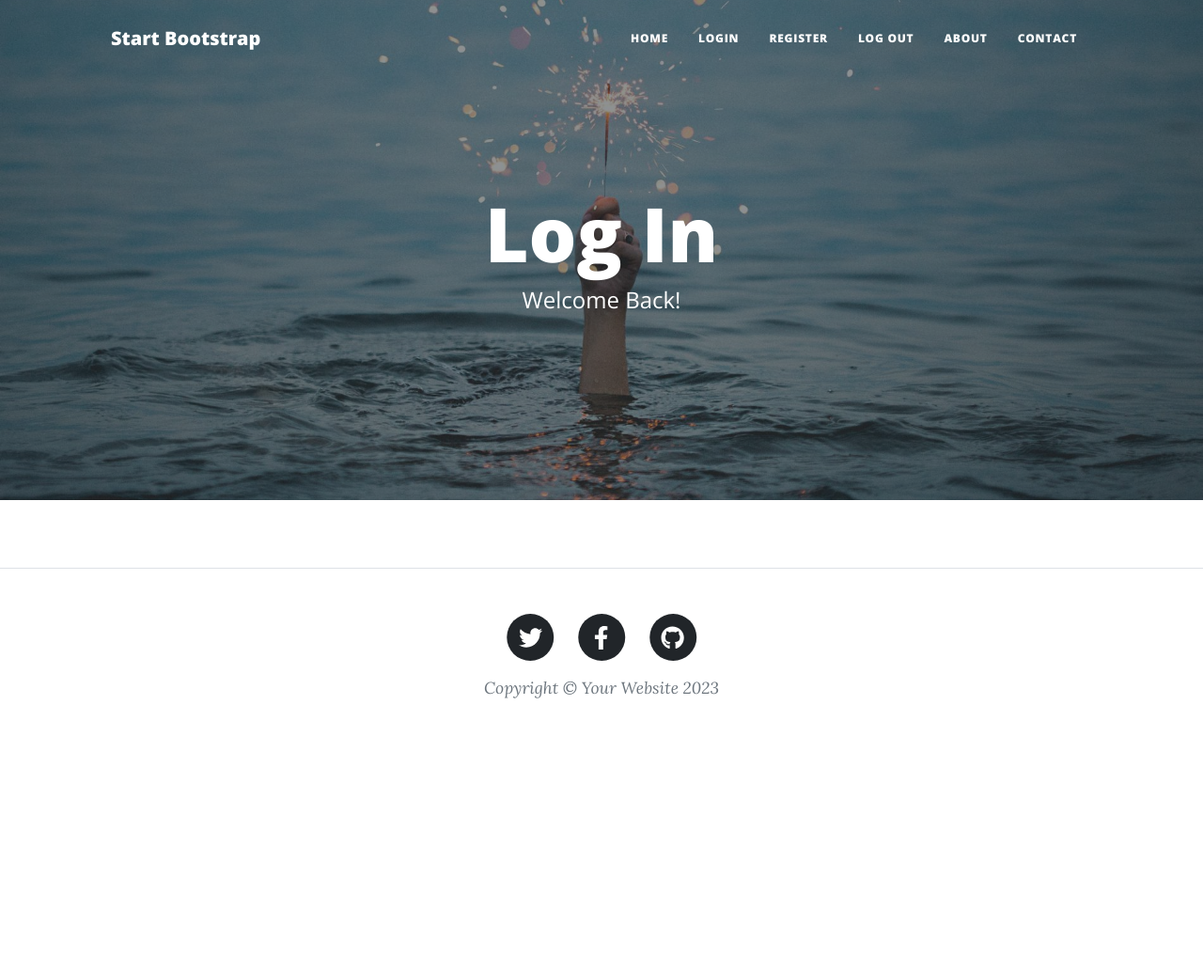
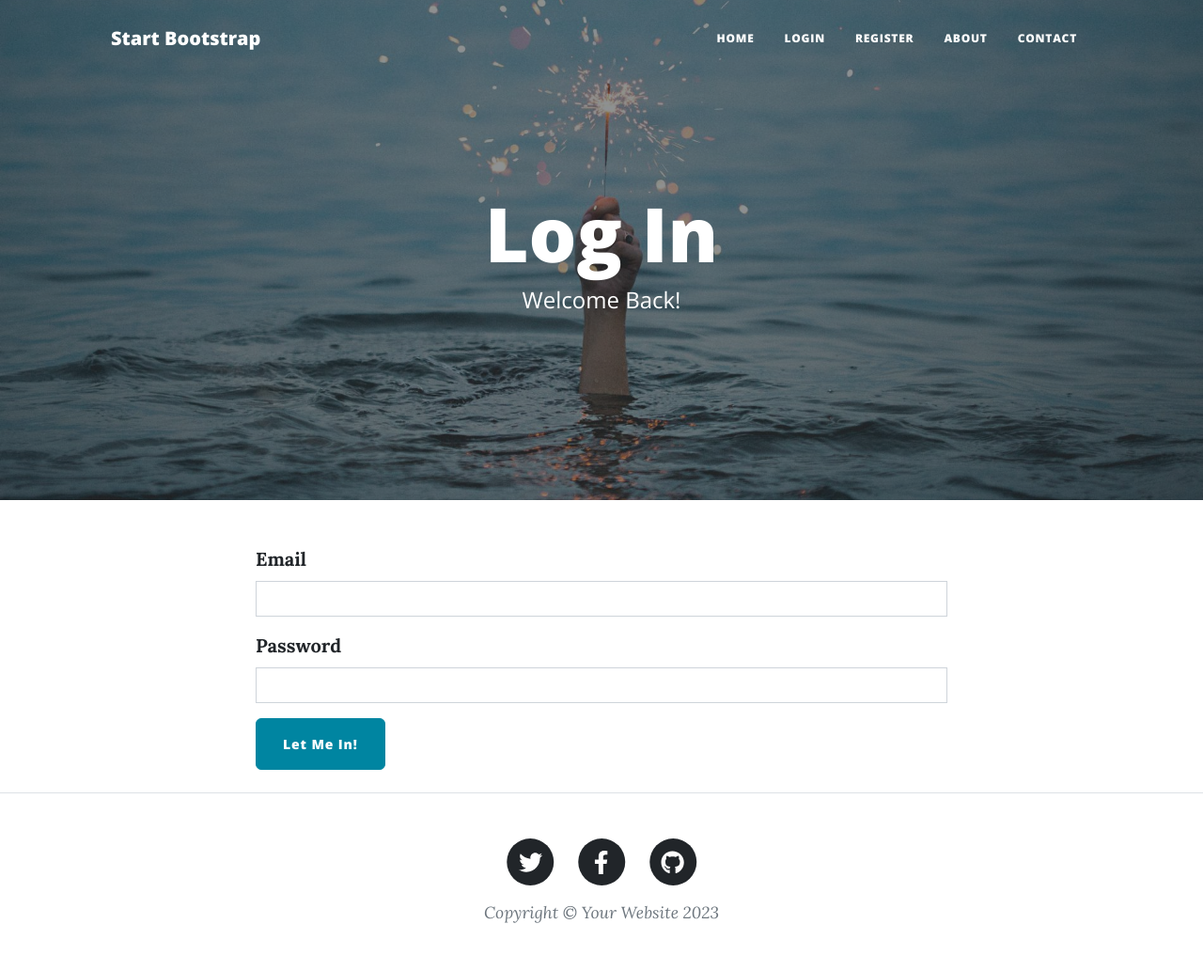
Before and after one commit to koorzenb/blogpost, a Flask app: page /login in a window 1280 px wide. Shown: the whole page at 94% size. Before the commit the page ends 743 px from the top, so only its background shows below. Run offline with Flask 3, Linux system fonts and the light colour scheme; some libraries are stand-ins or nearby versions.

Commit message:
Login registered users

```diff
--- a/forms.py
+++ b/forms.py
@@ -21,7 +21,10 @@ class RegisterForm(FlaskForm):
     submit = SubmitField("Sign Me Up!")
 
 
-# TODO: Create a LoginForm to login existing users
+class LoginForm(FlaskForm):
+    email = StringField("Email", validators=[DataRequired()])
+    password = PasswordField("Password", validators=[DataRequired()])
+    submit = SubmitField("Let Me In!")
 
 
 # TODO: Create a CommentForm so users can leave comments below posts
--- a/main.py
+++ b/main.py
@@ -10,9 +10,8 @@ from sqlalchemy import Integer, String, Text
 from functools import wraps
 from werkzeug.security import generate_password_hash, check_password_hash
 # Import your forms from the forms.py
-from forms import CreatePostForm, RegisterForm
+from forms import CreatePostForm, RegisterForm, LoginForm
 import os
-
 
 '''
 Make sure the required packages are installed:
@@ -32,13 +31,16 @@ app.config['SECRET_KEY'] = os.environ.get('FLASK_KEY')
 ckeditor = CKEditor(app)
 Bootstrap5(app)
 
+login_manager = LoginManager()
+login_manager.init_app(app)
+
 # TODO: Configure Flask-Login
 
 
 # CREATE DATABASE
 class Base(DeclarativeBase):
     pass
-app.config['SQLALCHEMY_DATABASE_URI'] = os.environ.get('DB_URI', 'sqlite:///blog.db')
+app.config['SQLALCHEMY_DATABASE_URI'] = 'sqlite:///posts.db'
 db = SQLAlchemy(model_class=Base)
 db.init_app(app)
 
@@ -77,13 +79,23 @@ class User(UserMixin, db.Model):
 with app.app_context():
     db.create_all()
 
+@login_manager.user_loader
+def load_user(user_id):
+    return db.get_or_404(User, user_id)
 
-# TODO: Use Werkzeug to hash the user's password when creating a new user.
 @app.route('/register', methods=["GET", "POST"])
 def register():
     form = RegisterForm()
     if form.validate_on_submit():
         assert form.password.data is not None
+
+        # Check if user email already exists
+        result = db.session.execute(db.select(User).where(User.email == form.email.data))
+        user = result.scalar()
+        if user:
+            # User already exists
+            flash("You've already signed up with that email, log in instead!")
+            return redirect(url_for('login'))
 
         hash_and_salted_password = generate_password_hash(
             form.password.data,
@@ -97,18 +109,42 @@ def register():
         )
         db.session.add(new_user)
         db.session.commit()
+
+        # Log in the user after registration
+        login_user(new_user)
+
         return redirect(url_for("get_all_posts"))
     return render_template("register.html", form=form)
 
 
-# TODO: Retrieve a user from the database based on their email.
-@app.route('/login')
+@app.route('/login', methods=["GET", "POST"])
 def login():
-    return render_template("login.html")
+    form = LoginForm()
+    if form.validate_on_submit():
+        assert form.password.data is not None
+
+        password = form.password.data
+        result = db.session.execute(db.select(User).where(User.email == form.email.data))
+        # Note, email in db is unique so will only have one result.
+        user = result.scalar()
+        # Email doesn't exist
+        if not user:
+            flash("That email does not exist, please try again.")
+            return redirect(url_for('login'))
+        # Password incorrect
+        elif not check_password_hash(user.password, password):
+            flash('Password incorrect, please try again.')
+            return redirect(url_for('login'))
+        else:
+            login_user(user)
+            return redirect(url_for('get_all_posts'))
+
+    return render_template("login.html", form=form)
 
 
 @app.route('/logout')
 def logout():
+    logout_user()
     return redirect(url_for('get_all_posts'))
 
 
--- a/templates/header.html
+++ b/templates/header.html
@@ -1,13 +1,16 @@
-<!DOCTYPE html>
+<!doctype html>
 <html lang="en">
   <head>
     <meta charset="utf-8" />
     <meta
       name="viewport"
-      content="width=device-width, initial-scale=1, shrink-to-fit=no"
-    />
-    <meta name="description" content="" />
-    <meta name="author" content="" />
+      content="width=device-width, initial-scale=1, shrink-to-fit=no" />
+    <meta
+      name="description"
+      content="" />
+    <meta
+      name="author"
+      content="" />
     <title>Angela's Blog</title>
     {% block styles %}
     <!-- Load Bootstrap-Flask CSS here -->
@@ -15,36 +18,37 @@
     <link
       rel="icon"
       type="image/x-icon"
-      href="{{ url_for('static', filename='assets/favicon.ico') }}"
-    />
+      href="{{ url_for('static', filename='assets/favicon.ico') }}" />
     <!-- Font Awesome icons (free version)-->
     <script
       src="https://use.fontawesome.com/releases/v6.3.0/js/all.js"
-      crossorigin="anonymous"
-    ></script>
+      crossorigin="anonymous"></script>
     <!-- Google fonts-->
     <link
       href="https://fonts.googleapis.com/css?family=Lora:400,700,400italic,700italic"
       rel="stylesheet"
-      type="text/css"
-    />
+      type="text/css" />
     <link
       href="https://fonts.googleapis.com/css?family=Open+Sans:300italic,400italic,600italic,700italic,800italic,400,300,600,700,800"
       rel="stylesheet"
-      type="text/css"
-    />
+      type="text/css" />
     <!-- Core theme CSS (includes Bootstrap)-->
     <link
       href="{{ url_for('static', filename='css/styles.css') }}"
-      rel="stylesheet"
-    />
+      rel="stylesheet" />
     {% endblock %}
   </head>
   <body>
     <!-- Navigation-->
-    <nav class="navbar navbar-expand-lg navbar-light" id="mainNav">
+    <nav
+      class="navbar navbar-expand-lg navbar-light"
+      id="mainNav">
       <div class="container px-4 px-lg-5">
-        <a class="navbar-brand" href="/">Start Bootstrap</a>
+        <a
+          class="navbar-brand"
+          href="/"
+          >Start Bootstrap</a
+        >
         <button
           class="navbar-toggler"
           type="button"
@@ -52,12 +56,13 @@
           data-bs-target="#navbarResponsive"
           aria-controls="navbarResponsive"
           aria-expanded="false"
-          aria-label="Toggle navigation"
-        >
+          aria-label="Toggle navigation">
           Menu
           <i class="fas fa-bars"></i>
         </button>
-        <div class="collapse navbar-collapse" id="navbarResponsive">
+        <div
+          class="collapse navbar-collapse"
+          id="navbarResponsive">
           <ul class="navbar-nav ms-auto py-4 py-lg-0">
             <li class="nav-item">
               <a
@@ -66,7 +71,8 @@
                 >Home</a
               >
             </li>
-            <!-- TODO: Only show Login/Register if user is logged out. Otherwise show "Log Out" -->
+            <!-- Only show Login/Register if user is logged out. Otherwise show "Log Out" -->
+            {% if not current_user.is_authenticated: %}
             <li class="nav-item">
               <a
                 class="nav-link px-lg-3 py-3 py-lg-4"
@@ -81,6 +87,7 @@
                 >Register</a
               >
             </li>
+            {% else: %}
             <li class="nav-item">
               <a
                 class="nav-link px-lg-3 py-3 py-lg-4"
@@ -88,6 +95,7 @@
                 >Log Out</a
               >
             </li>
+            {% endif %}
             <li class="nav-item">
               <a
                 class="nav-link px-lg-3 py-3 py-lg-4"
--- a/templates/login.html
+++ b/templates/login.html
@@ -1,11 +1,9 @@
-{% from "bootstrap5/form.html" import render_form %} {% block content %} {%
-include "header.html" %}
+{% from "bootstrap5/form.html" import render_form %} {% block content %} {% include "header.html" %}
 
 <!-- Page Header -->
 <header
   class="masthead"
-  style="background-image: url('../static/assets/img/login-bg.jpg')"
->
+  style="background-image: url('../static/assets/img/login-bg.jpg')">
   <div class="container position-relative px-4 px-lg-5">
     <div class="row gx-4 gx-lg-5 justify-content-center">
       <div class="col-md-10 col-lg-8 col-xl-7">
@@ -21,9 +19,13 @@ include "header.html" %}
 <main class="mb-4">
   <div class="container">
     <div class="row">
-      <!-- TODO: add a flash message here for users registering twice -->
+      <!-- Adding Flash message here for users trying to register twice -->
+      {% with messages = get_flashed_messages() %} {% if messages %} {% for message in messages %}
+      <p class="flash">{{ message }}</p>
+      {% endfor %} {% endif %} {% endwith %}
       <div class="col-lg-8 col-md-10 mx-auto">
-        <!--TODO: render login form here-->
+        <!--Rendering login form here-->
+        {{render_form(form, novalidate=True, button_map={"submit": "primary"}) }}
       </div>
     </div>
   </div>
```
Also changed, not shown: requirements.txt (added, +10 -0 lines).
